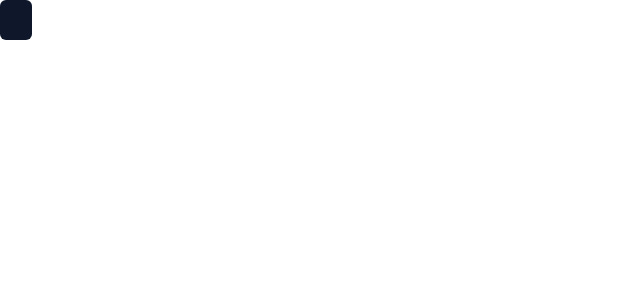
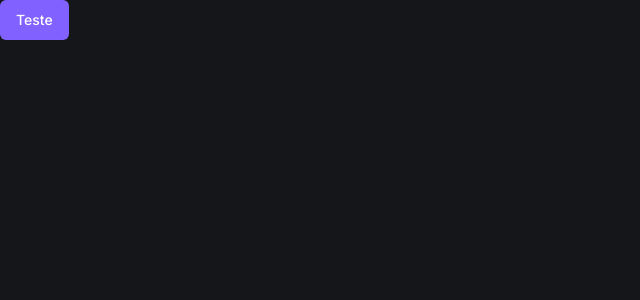
Before and after one commit to MatheusFormentin/fsw-baber, a Next.js app: page / in a window 1280 px wide. Shown: the top 300 px of the page, without its empty margins (0-640 px from the left). Built offline with nearby package versions, Linux system fonts and the light colour scheme.

Commit message:
chore: update shadcn theme

```diff
--- a/app/globals.css
+++ b/app/globals.css
@@ -3,65 +3,42 @@
 @tailwind utilities;
 
 @layer base {
-  :root {
-    --background: 0 0% 100%;
-    --foreground: 222.2 84% 4.9%;
-    --card: 0 0% 100%;
-    --card-foreground: 222.2 84% 4.9%;
-    --popover: 0 0% 100%;
-    --popover-foreground: 222.2 84% 4.9%;
-    --primary: 222.2 47.4% 11.2%;
-    --primary-foreground: 210 40% 98%;
-    --secondary: 210 40% 96.1%;
-    --secondary-foreground: 222.2 47.4% 11.2%;
-    --muted: 210 40% 96.1%;
-    --muted-foreground: 215.4 16.3% 46.9%;
-    --accent: 210 40% 96.1%;
-    --accent-foreground: 222.2 47.4% 11.2%;
-    --destructive: 0 84.2% 60.2%;
+  .dark {
+    --background: 225 9% 9%;
+    --foreground: 210 40% 98%;
+
+    --card: 228 9% 11%;
+    --card-foreground: 210 40% 98%;
+
+    --popover: 228 9% 11%;
+    --popover-foreground: 210 40% 98%;
+
+    --primary: 252 100% 69%;
+    --primary-foreground: 0 0% 100%;
+
+    --secondary: 228 6% 16%;
+    --secondary-foreground: 210 40% 98%;
+
+    --muted: 228 6% 16%;
+    --muted-foreground: 215 20.2% 65.1%;
+
+    --accent: 228 6% 16%;
+    --accent-foreground: 210 40% 98%;
+
+    --destructive: 0 84% 60%;
     --destructive-foreground: 210 40% 98%;
-    --border: 214.3 31.8% 91.4%;
-    --input: 214.3 31.8% 91.4%;
-    --ring: 222.2 84% 4.9%;
+
+    --border: 228 6% 16%;
+    --input: 228 6% 16%;
+    --ring: 212.7 26.8% 83.9%;
+
     --radius: 0.5rem;
-    --chart-1: 12 76% 61%;
-    --chart-2: 173 58% 39%;
-    --chart-3: 197 37% 24%;
-    --chart-4: 43 74% 66%;
-    --chart-5: 27 87% 67%;
-  }
-
-  .dark {
-    --background: 222.2 84% 4.9%;
-    --foreground: 210 40% 98%;
-    --card: 222.2 84% 4.9%;
-    --card-foreground: 210 40% 98%;
-    --popover: 222.2 84% 4.9%;
-    --popover-foreground: 210 40% 98%;
-    --primary: 210 40% 98%;
-    --primary-foreground: 222.2 47.4% 11.2%;
-    --secondary: 217.2 32.6% 17.5%;
-    --secondary-foreground: 210 40% 98%;
-    --muted: 217.2 32.6% 17.5%;
-    --muted-foreground: 215 20.2% 65.1%;
-    --accent: 217.2 32.6% 17.5%;
-    --accent-foreground: 210 40% 98%;
-    --destructive: 0 62.8% 30.6%;
-    --destructive-foreground: 210 40% 98%;
-    --border: 217.2 32.6% 17.5%;
-    --input: 217.2 32.6% 17.5%;
-    --ring: 212.7 26.8% 83.9%;
-    --chart-1: 220 70% 50%;
-    --chart-2: 160 60% 45%;
-    --chart-3: 30 80% 55%;
-    --chart-4: 280 65% 60%;
-    --chart-5: 340 75% 55%;
   }
 }
 
 @layer base {
   * {
-    @apply border-border;
+    @apply border-border antialiased;
   }
   body {
     @apply bg-background text-foreground;
--- a/app/layout.tsx
+++ b/app/layout.tsx
@@ -15,7 +15,7 @@
   children: React.ReactNode;
 }>) {
   return (
-    <html lang="en">
+    <html lang="en" className="dark">
       <body className={inter.className}>{children}</body>
     </html>
   );
--- a/app/page.tsx
+++ b/app/page.tsx
@@ -3,6 +3,6 @@
 
 export default function Home() {
   return (
-    <Button/>
+    <Button>Teste</Button>
   );
 }
--- a/package.json
+++ b/package.json
@@ -33,7 +33,7 @@
     "prettier": "^3.3.3",
     "prettier-plugin-tailwindcss": "^0.6.5",
     "prisma": "^5.18.0",
-    "tailwindcss": "^3.4.1",
+    "tailwindcss": "^3.4.7",
     "ts-node": "^10.9.2",
     "typescript": "^5"
   }
```
Also changed, not shown: 1 other file (tests, documents, lock files or other folders).
